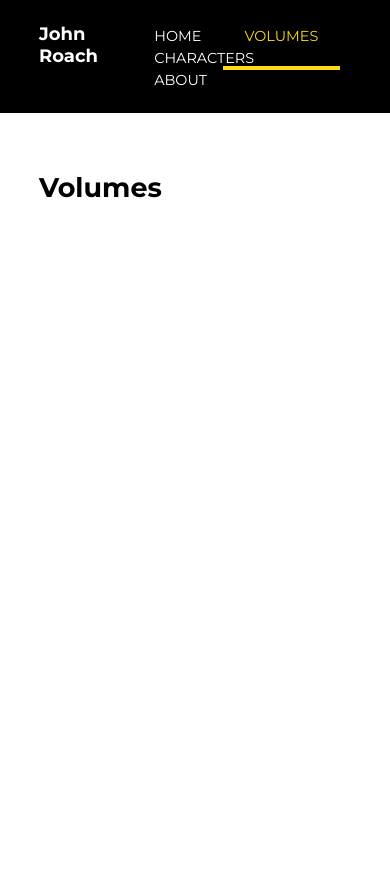
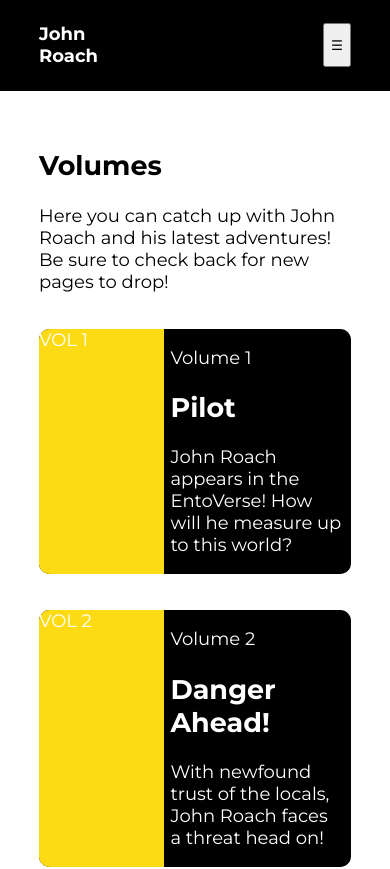
Before and after one commit to nmhakeem/john-roach, an Angular app: page /volumes in a window 390 px wide. Shown: the top 869 px of the page. Before the commit the page ends 844 px from the top, so only its background shows below. Built offline with nearby package versions, Linux system fonts and the light colour scheme.

Commit message:
mobile friendly version for nav and volumes

```diff
--- a/src/app/nav/nav.component.html
+++ b/src/app/nav/nav.component.html
@@ -9,5 +9,14 @@
                 <li><a routerLink="/about" routerLinkActive="active">About</a></li>
             </ul>
         </nav>
+        <button class="icon" (click)="showDetails()">&#9776;</button>
+        <ng-container *ngIf="isShow">
+            <div class="mobile">
+                <a routerLink="/" routerLinkActive="active" [routerLinkActiveOptions]="{exact: true}">Home</a>
+                <a routerLink="/volumes" routerLinkActive="active">Volumes</a>
+                <a routerLink="/characters" routerLinkActive="active">Characters</a>
+                <a routerLink="/about" routerLinkActive="active">About</a>
+            </div>
+        </ng-container>
     </div>
 </header>
--- a/src/app/nav/nav.component.scss
+++ b/src/app/nav/nav.component.scss
@@ -34,3 +34,20 @@ header {
     color: var(--yellow);
     transition: 0.3s;
 }
+
+.icon{
+    display: none;
+}
+
+
+@media (max-width: 960px) {
+    .icon{
+        display: block;
+        justify-self: right;
+        cursor: pointer;
+    }
+
+    nav{
+        display: none;
+    }
+}
--- a/src/app/nav/nav.component.ts
+++ b/src/app/nav/nav.component.ts
@@ -1,4 +1,4 @@
-import { Component, OnInit } from '@angular/core';
+import { Component, OnInit , HostListener } from '@angular/core';
 
 @Component({
   selector: 'app-nav',
@@ -7,9 +7,33 @@ import { Component, OnInit } from '@angular/core';
 })
 export class NavComponent implements OnInit {
 
+  isShow: boolean = Boolean();
+  mobile: boolean = Boolean();
+  screenWdith: any;
+
   constructor() { }
 
+  showDetails(){
+    console.log("button test");
+    this.isShow = !this.isShow;
+    if(this.isShow){
+      console.log("this mf true");
+    }
+  }
+
   ngOnInit(): void {
+    this.screenWdith = window.innerWidth;
+    this.mobile = false;
+    console.log("normal size");
+    this.testMethod();
+    if (window.screen.width <= 960) { // 768px portrait
+      console.log("mobile size now");
+      this.mobile = true;
+    }
+  }
+
+  testMethod(){
+
   }
 
 }
--- a/src/app/volumes/volumes.component.html
+++ b/src/app/volumes/volumes.component.html
@@ -1,7 +1,32 @@
 <div class="heading">
     <h1>Volumes</h1>
+    <div class="description">
+        <p>{{description}}</p>
+    </div>
 </div>
-
-<div class="card-vol">
-
+<div class="card-section">
+    <div class="vol-card">
+        <div class="vol-img">VOL 1</div>
+        <div class="vol-detail">
+            <p class="vol-volume">Volume 1</p>
+            <h2 class="vol-title">Pilot</h2>
+            <p class="vol-desc">John Roach appears in the EntoVerse! How will he measure up to this world?</p>
+        </div>
+    </div>
+    <div class="vol-card">
+        <div class="vol-img">VOL 2</div>
+        <div class="vol-detail">
+            <p class="vol-volume stack">Volume 2</p>
+            <h2 class="vol-title stack">Danger Ahead!</h2>
+            <p class="vol-desc stack">With newfound trust of the locals, John Roach faces a threat head on!</p>
+        </div>
+    </div>
+    <div class="vol-card">
+        <div class="vol-img">VOL 3</div>
+        <div class="vol-detail">
+            <p class="vol-volume">Volume 3</p>
+            <h2 class="vol-title">The Scarab King</h2>
+            <p class="vol-desc">A new foe rallies against John Roach, can he thwart them?</p>
+        </div>
+    </div>
 </div>
--- a/src/app/volumes/volumes.component.scss
+++ b/src/app/volumes/volumes.component.scss
@@ -0,0 +1,62 @@
+@import 'src//styles';
+
+.card-section{
+    display: grid;
+    grid-gap: 2em;
+    grid-template-columns: repeat(2, 1fr);
+    margin-top: 2em;
+    //grid-auto-rows: minmax(auto, auto);
+}
+
+.vol-card{
+    border-radius: .6em;
+    //box-shadow: 0px 2px 5px 1px rgba($color: black, $alpha: .2);
+    //border-bottom: 10px solid #daad18;
+    background-color: black;
+    //background-image: linear-gradient(90deg, #daad18 5%, black 0%);
+    color: white;
+    margin: 0;
+    cursor: pointer;
+    &:hover{
+        //background: #fafafa;
+        /*-webkit-filter: brightness(95%);
+        -webkit-transition: all 1s ease;
+        -moz-transition: all 1s ease;
+        -o-transition: all 1s ease;
+        -ms-transition: all 1s ease;
+        transition: all 1s ease;*/
+        //box-shadow: 0px 2px 5px 1px rgba($color: black, $alpha: .2);
+    }
+}
+
+.vol-img{
+    background: var(--yellow);
+    width: 40%;
+    height: 100%;
+    display: inline-block;
+    border-radius: 0.6em 0 0 0.6em;
+    float: left;
+}
+
+.vol-detail{
+    display: inline-block;
+    width: 55%;
+    padding-right: 0.5em;
+    float: right;
+}
+
+.stack{
+    //background: cyan;
+}
+
+.vol-volume .vol-title .vol-desc{
+    margin-bottom: 0.5 em;
+    overflow: hidden;
+    text-overflow: ellipsis;
+}
+
+@media (max-width: 960px) {
+    .card-section{
+        grid-template-columns: repeat(1, 1fr);
+    }
+}
--- a/src/app/volumes/volumes.component.ts
+++ b/src/app/volumes/volumes.component.ts
@@ -7,6 +7,7 @@ import { Component, OnInit } from '@angular/core';
 })
 export class VolumesComponent implements OnInit {
 
+  description = "Here you can catch up with John Roach and his latest adventures! Be sure to check back for new pages to drop!";
   constructor() { }
 
   ngOnInit(): void {
--- a/src/styles.scss
+++ b/src/styles.scss
@@ -1,6 +1,7 @@
 /* You can add global styles to this file, and also import other style files */
 :root{
     --yellow: #FCDB15;
+    --shadow: 0px 2px 5px 1px rgba($color: black, $alpha: .2);
 }
 
 @import url('https://fonts.googleapis.com/css?family=Montserrat:400,700');
@@ -25,7 +26,6 @@ a {
     padding: 1.3em;
     display: grid;
     grid-template-columns: 30% auto;
-
     a {
         color: white;
     }
@@ -36,3 +36,44 @@ section {
     margin: 0 auto;
     padding: 2em;
 }
+
+.dropdown{
+    display: none;
+}
+
+.mobile {
+    display: none;
+    position: absolute;
+    background-color: black;
+    min-width: 160px;
+    box-shadow: 0px 2px 5px 1px rgba($color: black, $alpha: .2);
+    z-index: 1;
+    justify-self: right;
+    margin-top: 60px;
+
+}
+
+.mobile a {
+    float: none;
+    color: white;
+    padding: 12px 16px;
+    text-decoration: none;
+    display: block;
+    text-align: left;
+    &:hover {
+        background: #202020;
+    }
+}
+
+@media (max-width: 960px) {
+    /*nav ul {
+        display: none;
+    }
+    nav select {
+        display: inline-block;
+    }*/
+
+    .mobile{
+        display: inline;
+    }
+}
```
